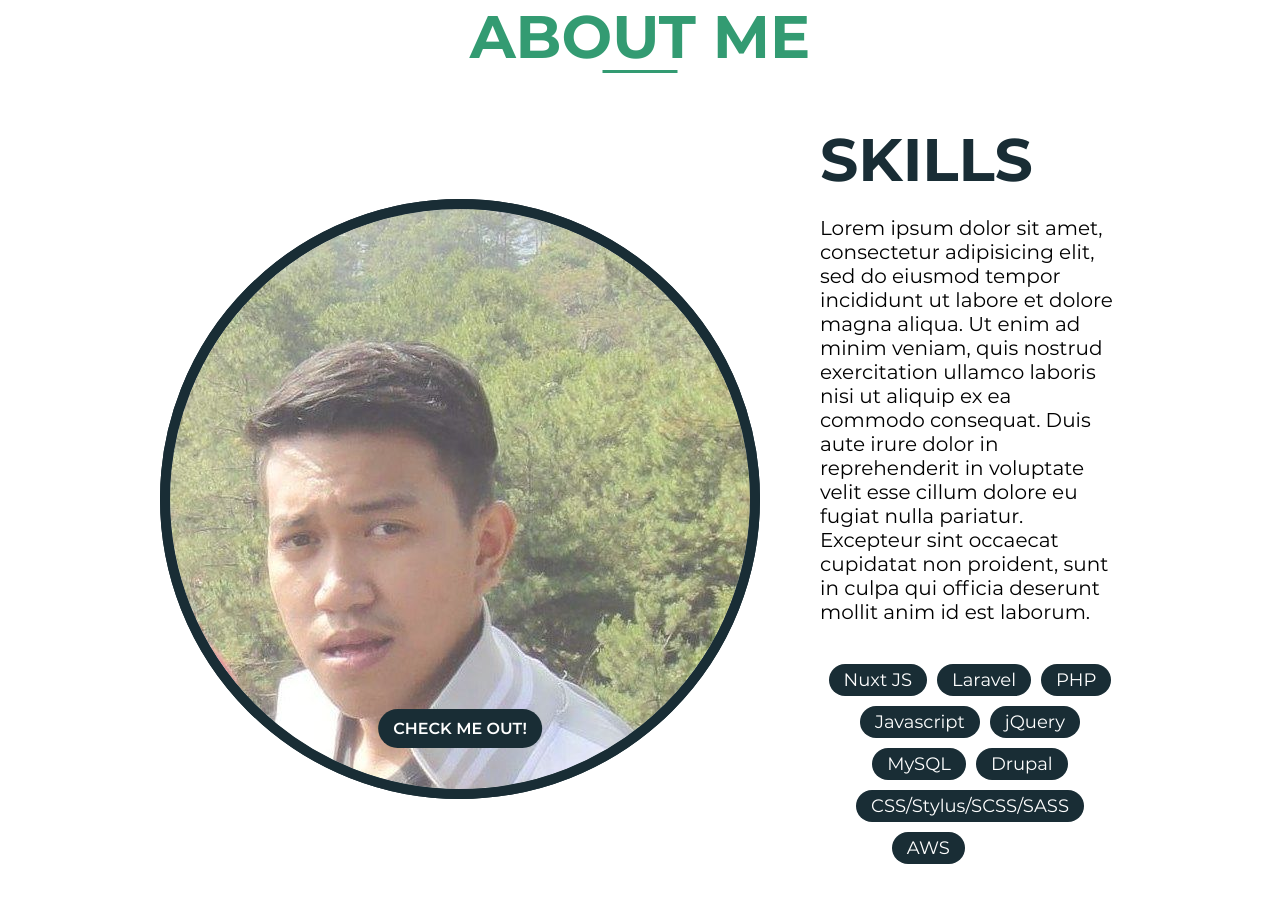
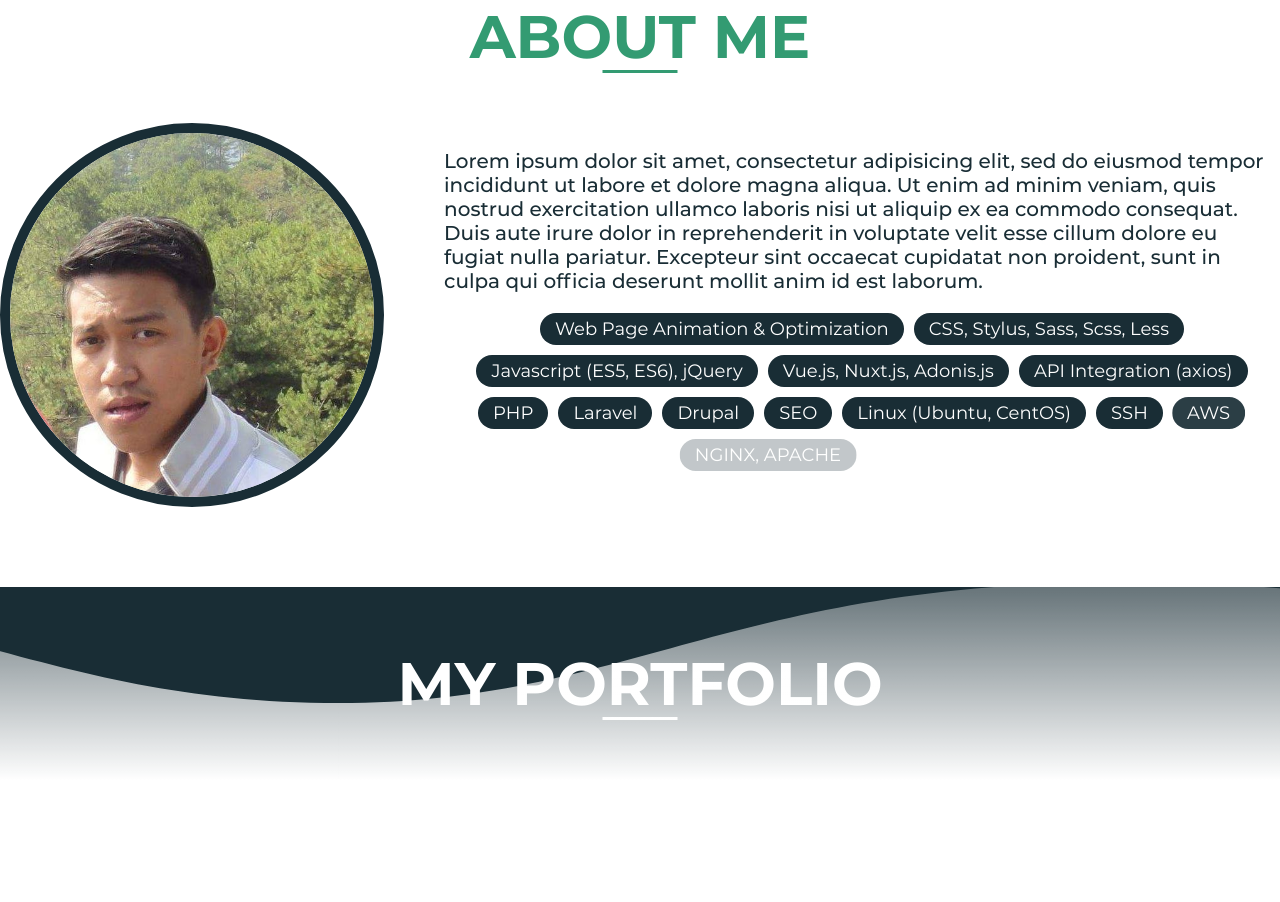
Before and after one commit to BiLosxD/bilosxd.github.io, a Vue app: page / in a window 1280 px wide. Shown: the part 800-1702 px from the top of the page. After the commit the page ends 1580 px from the top, so only its background shows below. Built offline with nearby package versions, Linux system fonts and the light colour scheme.

Commit message:
fixed some sections

```diff
--- a/src/assets/stylus/main.styl
+++ b/src/assets/stylus/main.styl
@@ -333,15 +333,15 @@ a
                     transition: .3s ease-in-out .3s
         .content
             width: 100%
-            max-width: 75%
+            max-width: 1280px
             margin: 0 auto
-            padding: 50px 0
+            padding: 50px 0 80px
             display: flex
             flex-flow: row wrap
             align-items: center
             justify-content: flex-start
             .left
-                flex: 0 0 auto
+                flex: 0 0 30%
                 position: relative
                 opacity: 0
                 visibility: hidden
@@ -353,83 +353,14 @@ a
                     transform: translateX(0px)
                     transition: .3s ease-in-out
                 img
+                    width: 100%
+                    height: auto
                     border-radius: 50%
                     border: 10px solid $bg
-                .violator
-                    position: absolute
-                    bottom: calc(0% + 50px)
-                    z-index: 5
-                    left: 50%
-                    montserrat(16px, true, 'semibold')
-                    color: $w
-                    padding: 10px 15px
-                    background-color: $bg
-                    transform: translateX(-50%)
-                    border-radius: 20px
-                    opacity: 1
-                    visibility: visible
-                    animation: bounce 0.8s infinite alternate
-                    transition: .5s ease-in-out
                 .front
                     opacity: 1
                     transform: scaleX(1)
                     transition: .5s ease-in-out
-                .back
-                    position: absolute
-                    top: 0
-                    left: 0
-                    z-index: 1
-                    opacity: 0
-                    transform: scaleX(-1)
-                    transition: .5s ease-in-out
-                .text
-                    position: absolute
-                    top: 40%
-                    width: 100%
-                    max-width: 65%
-                    margin: 0 auto
-                    left: 0
-                    right: 0
-                    z-index: 3
-                    opacity: 0
-                    text-align: center
-                    transform: translateY(-50%)
-                    montserrat(20px, false, 'medium')
-                    color: $bg
-                    transition: .5s ease-in-out
-                &::before
-                    content: ''
-                    position: absolute
-                    top: 0
-                    left: 0
-                    right: 0
-                    bottom: 0
-                    border: 10px solid $bg
-                    border-radius: 50%
-                    background-color: rgba(255, 255, 255, 0.25)
-                    z-index: 2
-                    transition: .5s ease-in-out
-                &:hover
-                    .violator
-                        opacity: 0
-                        visibility: hidden
-                        transition: .5s ease-in-out
-                    .front
-                        opacity: 0
-                        transform: scaleX(-1)
-                        transition: .5s ease-in-out
-                    .back
-                        opacity: 1
-                        transform: scaleX(1)
-                        transition: .5s ease-in-out
-                    .text
-                        opacity: 1
-                        top: 50%
-                        transition: .5s ease-in-out
-                    &::before
-                        opacity: 1
-                        background-color: $g
-                        transition: .5s ease-in-out
             .right
                 flex: 1 0 10%
                 padding-left: 60px
@@ -442,15 +373,13 @@ a
                     visibility: visible
                     transform: translateX(0px)
                     transition: .3s ease-in-out
-                .header_right
-                    h2
-                        montserrat(60px, true, 'bold')
-                        color: $bg
-                    h3
-                        montserrat(20px, false, 'regular')
-                        color: $b
-                        margin: 20px 0 40px
-                .content_right
+                .text
+                    text-align: left
+                    montserrat(20px, false, 'medium')
+                    color: $bg
+                    transition: .5s ease-in-out
+                .skills
+                    margin-top: 20px
                     ul
                         display: flex
                         flex-flow: row wrap
@@ -481,6 +410,42 @@ a
                                     background-color: $g_alt
                                     color: $w
                                     transition: .3s ease-in-out
+    #portfolio
+        position: relative
+        background-color: $bg
+        padding: 60px 0
+
+        .header
+            text-align: center
+            h2
+                position: relative
+                display: inline-block
+                montserrat(60px, true, 'bold')
+                color: $w
+                text-align: center
+                &.ov
+                    &::before
+                        left: 50%
+                        opacity: 1
+                        visibility: visible
+                        transform: translateX(-50%)
+                        transition: .3s ease-in-out .3s
+                &::before
+                    content: ''
+                    position: absolute
+                    left: 0
+                    bottom: 0
+                    height: 3px
+                    width: 75px
+                    opacity: 0
+                    visibility: hidden
+                    background-color: $w
+                    transform: translateX(0)
+                    transition: .3s ease-in-out .3s
+        .content
+            width: 100%
+            max-width: 1280px
+            margin: 0 auto
 
 #wave
     background-image: url('/static/wave.svg')
--- a/src/components/Navbar.vue
+++ b/src/components/Navbar.vue
@@ -19,7 +19,7 @@
 					<div @click="toggleBurger('#about')" class="item_link">About</div>
 				</li>
 				<li class="list_item">
-					<div @click="toggleBurger()" class="item_link">Portfolio</div>
+					<div @click="toggleBurger('#portfolio')" class="item_link">Portfolio</div>
 				</li>
 				<li class="list_item">
 					<div @click="toggleBurger()" class="item_link">Contact</div>
@@ -57,7 +57,7 @@
 				me.toggledBurger ^= true
 				if (id != null) {
 					me.$scrollTo(`${id}`, {
-						offset: -250
+						offset: 0
 					})
 				}
 			}
--- a/src/main.js
+++ b/src/main.js
@@ -45,6 +45,7 @@ Vue.config.productionTip = false
 Vue.mixin({
     methods: {
         scrollAnimate (elementNames) {
+            let ctr = 0
             elementNames.forEach((elementName, elementIndex) => {
                 if (elementName.single) {
                     let element = document.querySelector(elementName.target)
@@ -56,7 +57,8 @@ Vue.mixin({
                             bounding.top < (window.innerHeight || document.documentElement.clientHeight) - 50) {
                             setTimeout(() => {
                                 element.classList.add('ov')
-                            }, 350 * elementIndex)
+                                ctr += 1
+                            }, 250 * ctr)
                         }
                     }
                 } else {
@@ -70,7 +72,7 @@ Vue.mixin({
                                 bounding.top < (window.innerHeight || document.documentElement.clientHeight) - 50) {
                                 setTimeout(() => {
                                     element.classList.add('ov')
-                                }, 350 * elementIndex)
+                                }, 250 * elementIndex)
                             }
                         }
                     })
--- a/src/views/Home.vue
+++ b/src/views/Home.vue
@@ -1,6 +1,7 @@
 <template>
     <div id="home">
         <h1 class="no_font">BRSTAMARIA</h1>
+        <!-- Banner -->
         <section id="banner">
             <div class="overlay">
                 <h2>Welcome</h2>
@@ -9,60 +10,38 @@
             </div>
             <div id="wave"></div>
         </section>
+        <!-- About -->
         <section id="about">
             <div class="header">
                 <h2>About Me</h2>
             </div>
             <div class="content">
                 <div class="left">
-                    <div class="violator">Check me out!</div>
                     <img class="front" src="/static/ako.jpg" />
-                    <img class="back" src="/static/ako.jpg" />
+                </div>
+                <div class="right">
                     <div class="text">
                         Lorem ipsum dolor sit amet, consectetur adipisicing elit, sed do eiusmod tempor incididunt ut labore et dolore magna aliqua. Ut enim ad minim veniam, quis nostrud exercitation ullamco laboris nisi ut aliquip ex ea commodo consequat. Duis aute irure dolor in reprehenderit in voluptate velit esse cillum dolore eu fugiat nulla pariatur. Excepteur sint occaecat cupidatat non proident, sunt in culpa qui officia deserunt mollit anim id est laborum.
                     </div>
-                </div>
-                <div class="right">
-                    <div class="header_right">
-                        <h2>Skills</h2>
-                        <h3>Lorem ipsum dolor sit amet, consectetur adipisicing elit, sed do eiusmod tempor incididunt ut labore et dolore magna aliqua. Ut enim ad minim veniam, quis nostrud exercitation ullamco laboris nisi ut aliquip ex ea commodo consequat. Duis aute irure dolor in reprehenderit in voluptate velit esse cillum dolore eu fugiat nulla pariatur. Excepteur sint occaecat cupidatat non proident, sunt in culpa qui officia deserunt mollit anim id est laborum.</h3>
-                    </div>
-                    <div class="content_right">
+                    <div class="skills">
                         <ul>
-                            <li>
-                                <div class="list_item">Nuxt JS</div>
-                            </li>
-                            <li>
-                                <div class="list_item">Laravel</div>
-                            </li>
-                            <li>
-                                <div class="list_item">PHP</div>
-                            </li>
-                            <li>
-                                <div class="list_item">Javascript</div>
-                            </li>
-                            <li>
-                                <div class="list_item">jQuery</div>
-                            </li>
-                            <li>
-                                <div class="list_item">MySQL</div>
-                            </li>
-                            <li>
-                                <div class="list_item">Drupal</div>
-                            </li>
-                            <li>
-                                <div class="list_item">CSS/Stylus/SCSS/SASS</div>
-                            </li>
-                            <li>
-                                <div class="list_item">AWS</div>
-                            </li>
-                            <li>
-                                <div class="list_item">npm</div>
+                            <li v-for="(data, key) in skills" :key="key">
+                                <div class="list_item">{{ data }}</div>
                             </li>
                         </ul>
                     </div>
                 </div>
             </div>
+        </section>
+        <!-- Portfolio -->
+        <section id="portfolio">
+            <div class="header">
+                <h2>My Portfolio</h2>
+            </div>
+            <div class="content">
+
+            </div>
+            <div id="wave"></div>
         </section>
     </div>
 </template>
@@ -85,10 +64,15 @@
                         single: true
                     },
                     {
-                        target: '#about .content .right .content_right ul li',
+                        target: '#about .content .right .skills ul li',
                         single: false
-                    }
-                ]
+                    },
+                    {
+                        target: '#portfolio .header h2',
+                        single: true
+                    },
+                ],
+                skills: ['Web Page Animation & Optimization', 'CSS, Stylus, Sass, Scss, Less', 'Javascript (ES5, ES6), jQuery', 'Vue.js, Nuxt.js, Adonis.js', 'API Integration (axios)', 'PHP', 'Laravel', 'Drupal', 'SEO', 'Linux (Ubuntu, CentOS)', 'SSH', 'AWS', 'NGINX, APACHE', 'MySQL', 'GIT']
             }
         },
         methods: {
```
